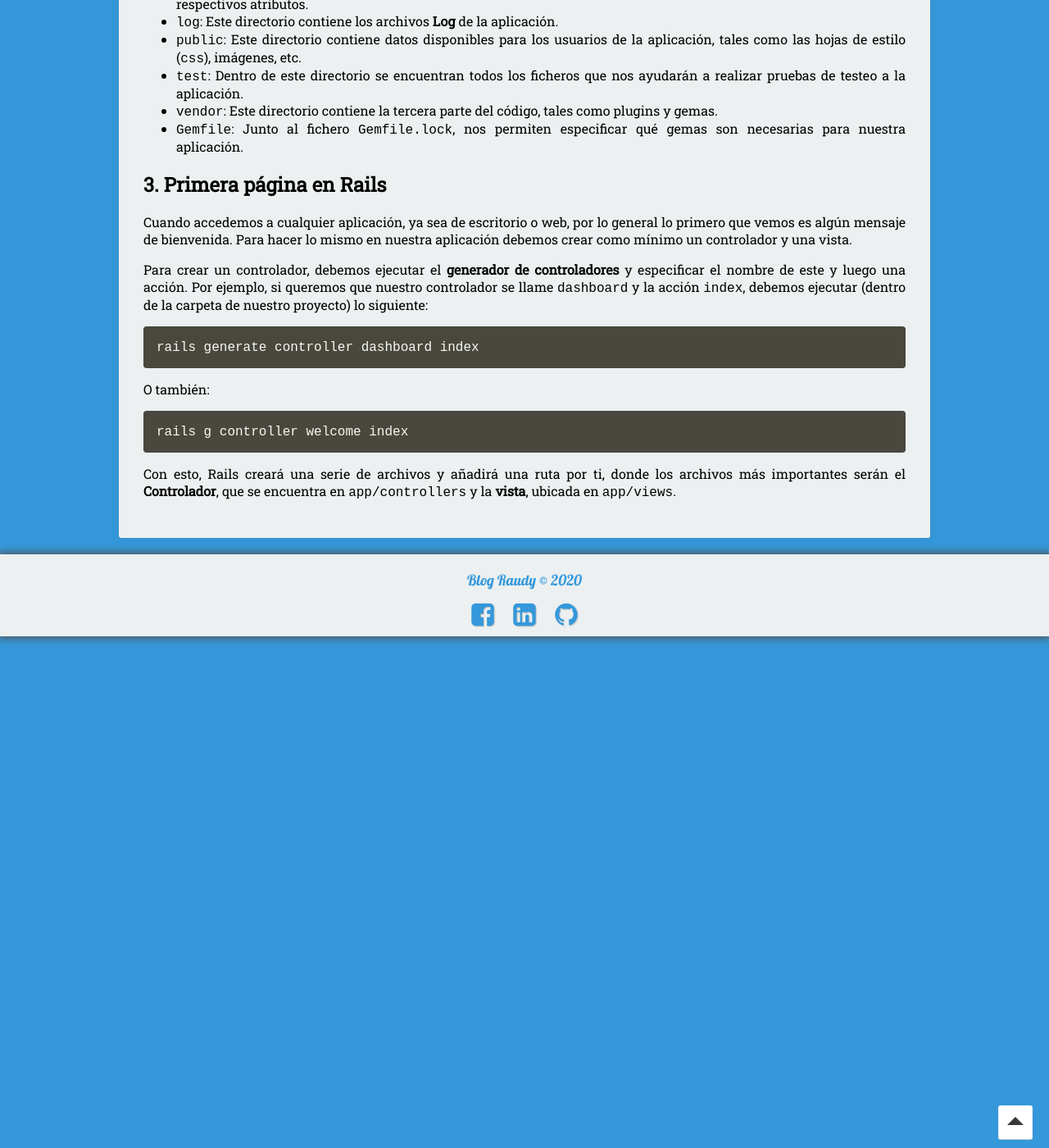
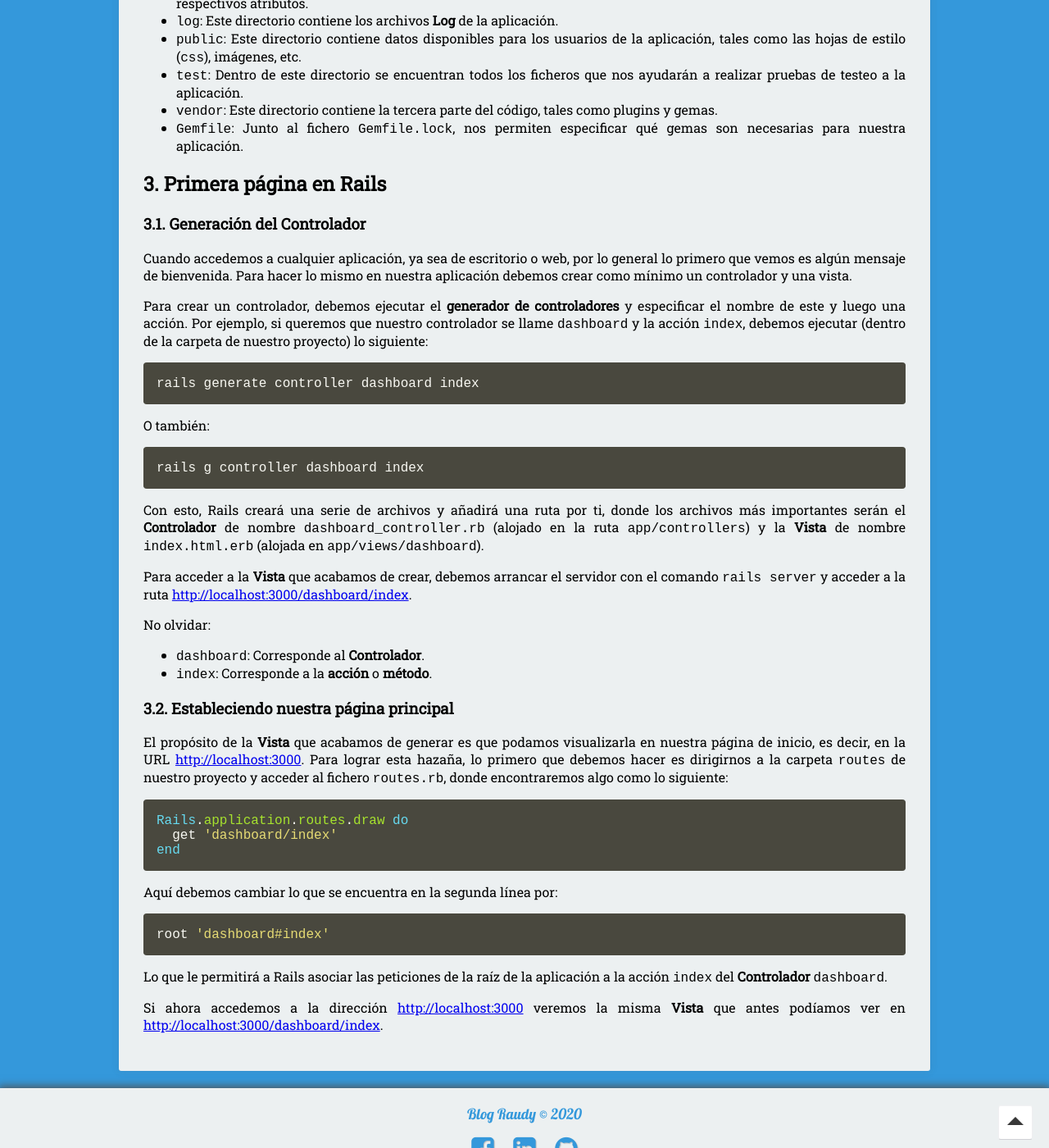
Before and after one commit to nisoto/Blog-anterior-2.0, a Jekyll site: the page built from _posts/2020-04-15-rails-iv-ruby-on-rails.md, in a window 1280 px wide and 1400 px high, scrolled down 1479 px. Shown: the whole window at 82% size. Built offline with Jekyll 4.4.1, drawn with Linux system fonts in a browser that asks for light colours; nearby versions of some CDN libraries.

Commit message:
Update 2020-04-15-rails-iv-ruby-on-rails.md

````diff
--- a/_posts/2020-04-15-rails-iv-ruby-on-rails.md
+++ b/_posts/2020-04-15-rails-iv-ruby-on-rails.md
@@ -73,6 +73,8 @@ No es necesario profundizar en todos y cada uno de los directorios y ficheros qu
 
 ## 3. Primera página en Rails
 
+### 3.1. Generación del Controlador
+
 Cuando accedemos a cualquier aplicación, ya sea de escritorio o web, por lo general lo primero que vemos es algún mensaje de bienvenida. Para hacer lo mismo en nuestra aplicación debemos crear como mínimo un controlador y una vista.
 
 Para crear un controlador, debemos ejecutar el **generador de controladores** y especificar el nombre de este y luego una acción. Por ejemplo, si queremos que nuestro controlador se llame `dashboard` y la acción `index`, debemos ejecutar (dentro de la carpeta de nuestro proyecto) lo siguiente:
@@ -84,7 +86,33 @@ rails generate controller dashboard index
 O también:
 
 ```
-rails g controller welcome index
+rails g controller dashboard index
 ```
 
-Con esto, Rails creará una serie de archivos y añadirá una ruta por ti, donde los archivos más importantes serán el **Controlador**, que se encuentra en `app/controllers` y la **vista**, ubicada en `app/views`.
+Con esto, Rails creará una serie de archivos y añadirá una ruta por ti, donde los archivos más importantes serán el **Controlador** de nombre `dashboard_controller.rb` (alojado en la ruta `app/controllers`) y la **Vista** de nombre `index.html.erb` (alojada en `app/views/dashboard`).
+
+Para acceder a la **Vista** que acabamos de crear, debemos arrancar el servidor con el comando `rails server` y acceder a la ruta [http://localhost:3000/dashboard/index](http://localhost:3000/dashboard/index).
+
+No olvidar:
+* `dashboard`: Corresponde al **Controlador**.
+* `index`: Corresponde a la **acción** o **método**.
+
+### 3.2. Estableciendo nuestra página principal
+
+El propósito de la **Vista** que acabamos de generar es que podamos visualizarla en nuestra página de inicio, es decir, en la URL [http://localhost:3000](http://localhost:3000). Para lograr esta hazaña, lo primero que debemos hacer es dirigirnos a la carpeta `routes` de nuestro proyecto y acceder al fichero `routes.rb`, donde encontraremos algo como lo siguiente:
+
+``` rb
+Rails.application.routes.draw do
+  get 'dashboard/index'
+end
+```
+
+Aquí debemos cambiar lo que se encuentra en la segunda línea por:
+
+``` rb
+root 'dashboard#index'
+```
+
+Lo que le permitirá a Rails asociar las peticiones de la raíz de la aplicación a la acción `index` del **Controlador** `dashboard`.
+
+Si ahora accedemos a la dirección [http://localhost:3000](http://localhost:3000) veremos la misma **Vista** que antes podíamos ver en [http://localhost:3000/dashboard/index](http://localhost:3000/dashboard/index).
````
